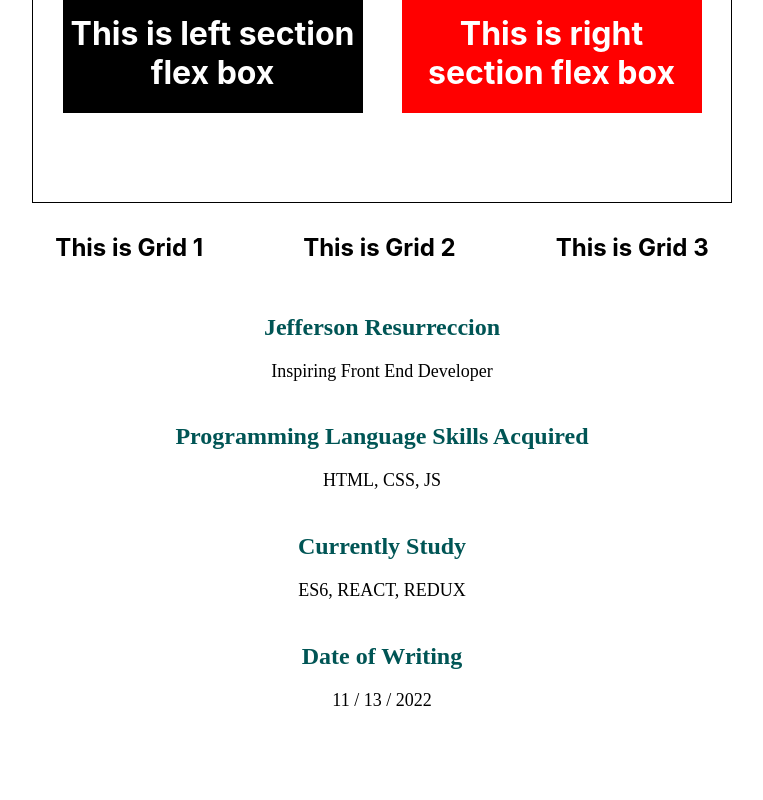
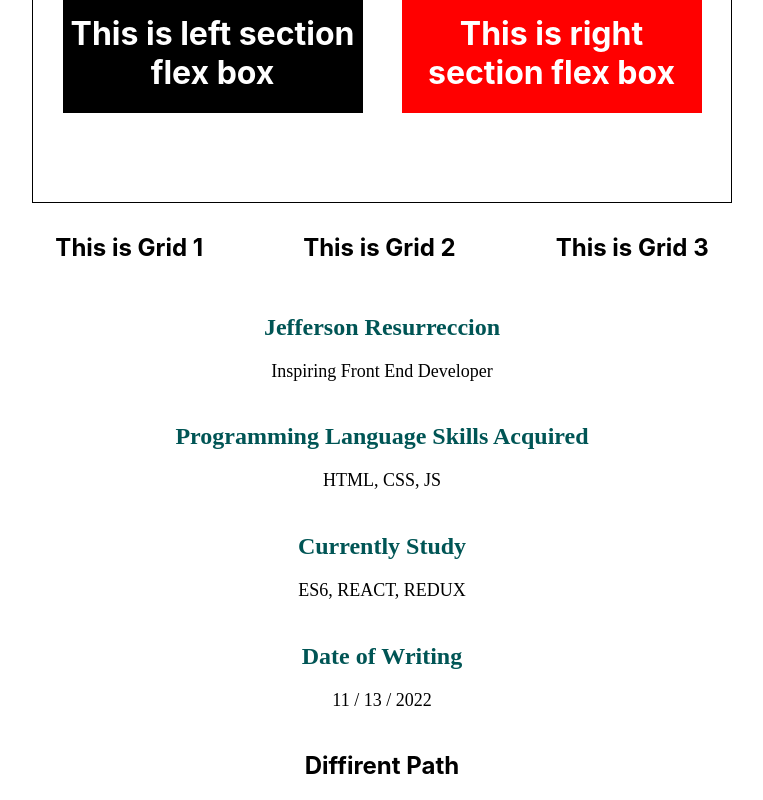
Before and after one commit to Rej327/First-writing-in-React-App, a React (Create React App) app: page / in a window 1280 px wide. Shown: the part 323-1123 px from the top of the page, without its empty margins (258-1021 px from the left). Before the commit the page ends 1054 px from the top, so only its background shows below. Built offline with nearby package versions, Linux system fonts and the light colour scheme.

Commit message:
adding diffirent path and import it

```diff
--- a/src/App.js
+++ b/src/App.js
@@ -4,6 +4,7 @@ import Home from "./Home";
 import ThisIsFlex from "./flex";
 import GridStyle from "./grid";
 import AboutMe from "./AboutMe";
+import Other from "./components/others";
 
 function App() {
   return (
@@ -14,6 +15,7 @@ function App() {
         <ThisIsFlex />
         <GridStyle />
         <AboutMe />
+        <Other />
       </div>
     </div>
   );
--- /dev/null
+++ b/src/components/others.js
@@ -0,0 +1,9 @@
+const Other = () => {
+  return (
+    <div className="other-container">
+      <h2>Diffirent Path</h2>
+    </div>
+  );
+};
+
+export default Other;
```
